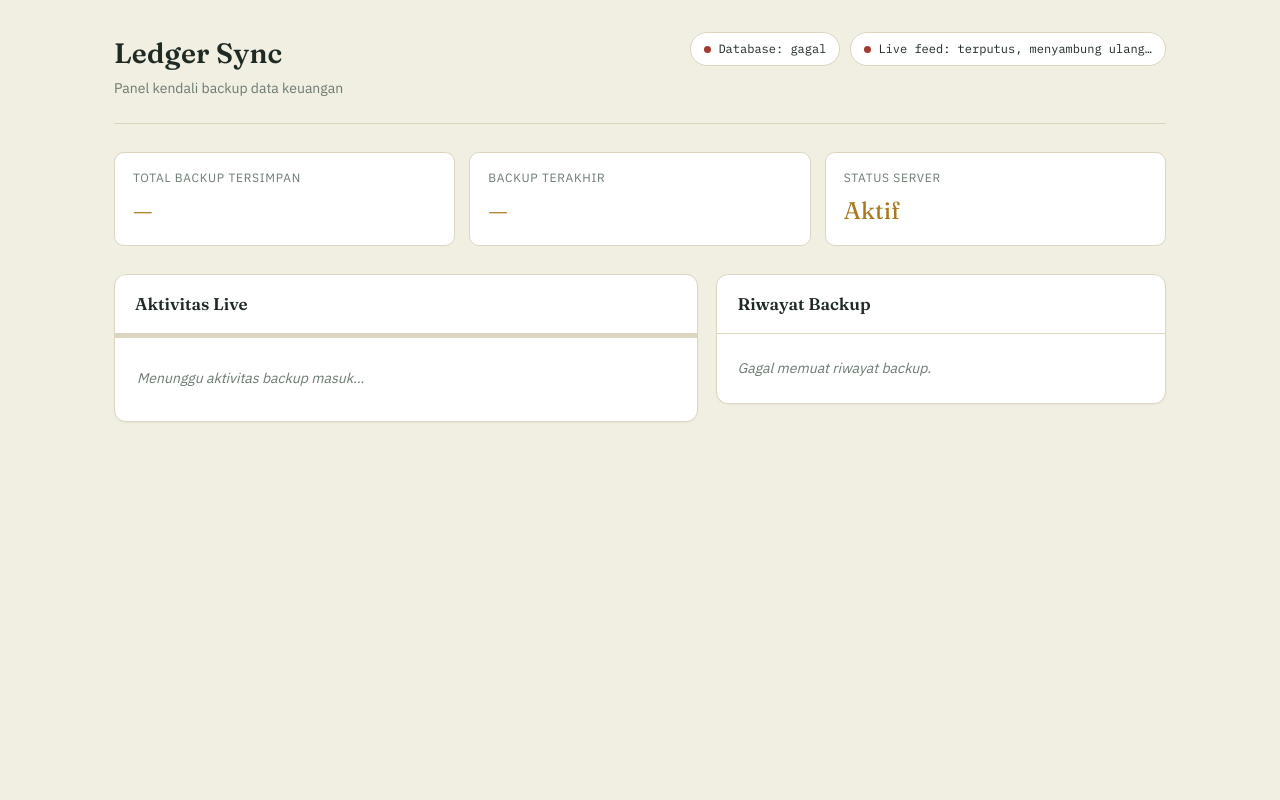
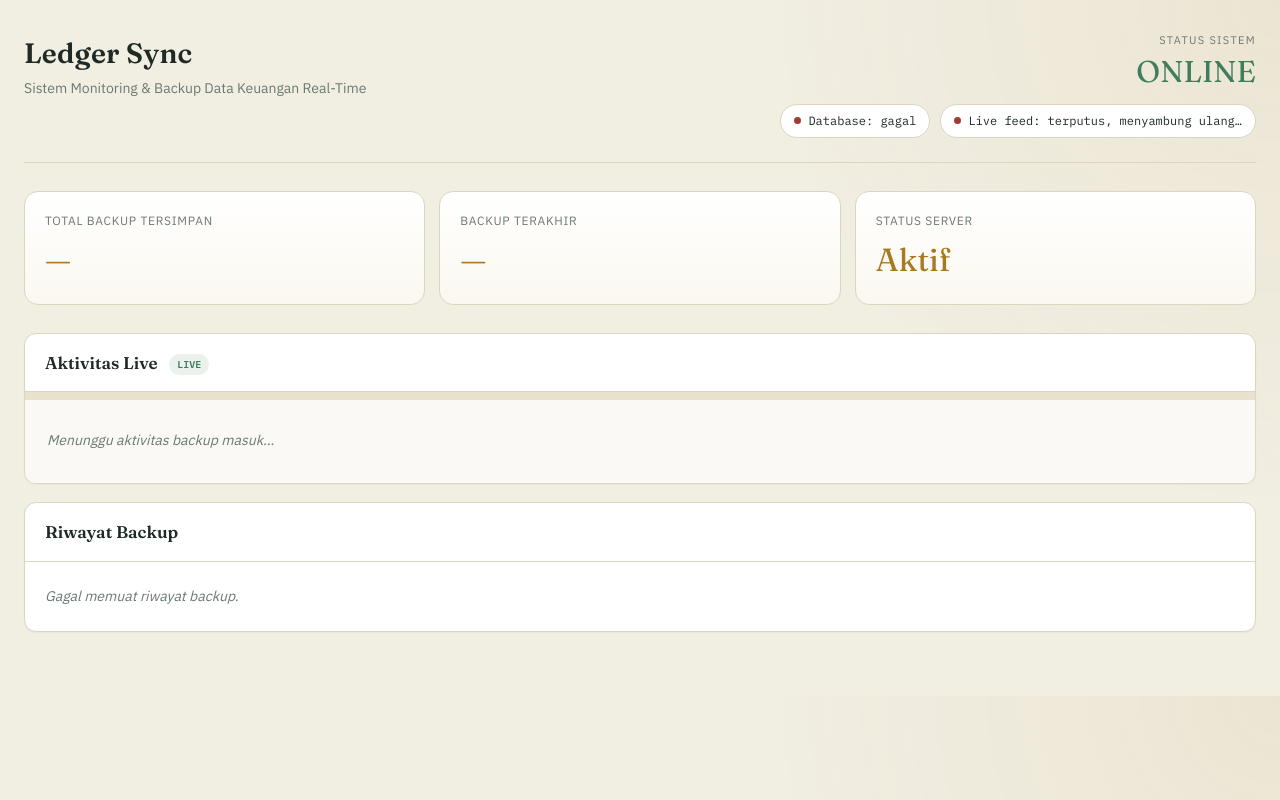
Before and after one commit to wildantheBlackL/api_express, a website: page public/index.html in a window 1280 px wide. Drawn offline with Linux system fonts and the light colour scheme; no server answers.

Commit message:
fixing tampilan

```diff
--- a/public/index.html
+++ b/public/index.html
@@ -31,7 +31,14 @@
 
     body {
     margin: 0;
-        background: var(--bg);
+    background:
+        radial-gradient(
+            circle at top right,
+            rgba(169,120,31,.08),
+            transparent 35%
+        ),
+        var(--bg);
+
     color: var(--text);
     font-family: var(--font-body);
     line-height: 1.5;
@@ -40,7 +47,7 @@
     a { color: inherit; }
 
     .wrap {
-        max-width: 1100px;
+    max-width: 1400px;
     margin: 0 auto;
     padding: 32px 24px 64px;
 }
@@ -116,10 +123,21 @@
     }
 
     .stat-card {
-        background: var(--bg-panel);
+    background: linear-gradient(
+        180deg,
+        #ffffff 0%,
+        #faf8f0 100%
+    );
+
     border: 1px solid var(--border);
-        border-radius: 10px;
-        padding: 16px 18px;
+    border-radius: 14px;
+    padding: 20px;
+    transition: .2s;
+}
+
+.stat-card:hover{
+    transform: translateY(-2px);
+    box-shadow: 0 8px 20px rgba(0,0,0,.05);
 }
 
     .stat-card .label {
@@ -132,16 +150,16 @@
 
     .stat-card .value {
     font-family: var(--font-display);
-        font-size: 24px;
+    font-size: 32px;
     color: var(--gold);
+    margin-top: 4px;
 }
 
     /* ===== Main grid ===== */
  .grid {
-        display: grid;
-        grid-template-columns: 1.3fr 1fr;
+    display: flex;
+    flex-direction: column;
     gap: 18px;
-        align-items: start;
 }
 
     .panel {
@@ -176,14 +194,18 @@
 
     /* ===== Progress bar ===== */
     .progress-track {
-        height: 4px;
-        background: var(--border);
+    height: 8px;
+    background: #e7e1cd;
     width: 100%;
 }
 
 .progress-fill {
     height: 100%;
-        background: var(--gold);
+    background: linear-gradient(
+        90deg,
+        #A9781F,
+        #D3A74D
+    );
     width: 0%;
     transition: width 0.35s ease;
 }
@@ -193,6 +215,7 @@
     padding: 18px 20px 20px;
     max-height: 440px;
     overflow-y: auto;
+    background: #faf9f5;
 }
 
     .log-empty {
@@ -286,8 +309,13 @@
     }
 
     tbody tr:last-child td { border-bottom: none; }
-    tbody tr:hover { background: var(--bg-panel-raised); }
+   tbody tr:nth-child(even){
+    background:#fbfaf6;
+}
 
+tbody tr:hover{
+    background:#f2eedf;
+}
     .table-empty {
         padding: 24px 20px;
         color: var(--text-muted);
@@ -295,6 +323,17 @@
         font-size: 14px;
     }
 
+.live-badge{
+    display:inline-block;
+    margin-left:8px;
+    padding:3px 8px;
+    border-radius:999px;
+    font-size:10px;
+    background:var(--green-soft);
+    color:var(--green);
+    font-family:var(--font-mono);
+    vertical-align:middle;
+}
     /* ===== Responsive ===== */
     @media (max-width: 820px) {
         .grid { grid-template-columns: 1fr; }
@@ -320,11 +359,37 @@
    <header>
     <div class="brand">
         <h1>Ledger Sync</h1>
-            <p>Panel kendali backup data keuangan</p>
+        <p>Sistem Monitoring & Backup Data Keuangan Real-Time</p>
     </div>
-        <div class="pills">
-            <span class="pill" id="pill-db"><span class="dot wait"></span>Database: memeriksa…</span>
-            <span class="pill" id="pill-sse"><span class="dot wait"></span>Live feed: menyambung…</span>
+
+    <div style="text-align:right">
+        <div style="
+            font-size:11px;
+            letter-spacing:.12em;
+            color:var(--text-muted);
+        ">
+            STATUS SISTEM
+        </div>
+
+        <div style="
+            font-family:var(--font-display);
+            font-size:30px;
+            color:var(--green);
+        ">
+            ONLINE
+        </div>
+
+        <div class="pills" style="margin-top:10px">
+            <span class="pill" id="pill-db">
+                <span class="dot wait"></span>
+                Database: memeriksa…
+            </span>
+
+            <span class="pill" id="pill-sse">
+                <span class="dot wait"></span>
+                Live feed: menyambung…
+            </span>
+        </div>
     </div>
 </header>
 
@@ -346,7 +411,10 @@
     <div class="grid">
         <section class="panel">
             <div class="panel-head">
-                <h2>Aktivitas Live</h2>
+                <h2>
+    Aktivitas Live
+    <span class="live-badge">LIVE</span>
+</h2>
                 <span class="sub" id="progress-label"></span>
             </div>
             <div class="progress-track"><div class="progress-fill" id="progress-fill"></div></div>
```
Lines whose indentation alone changed are shown as unchanged.
